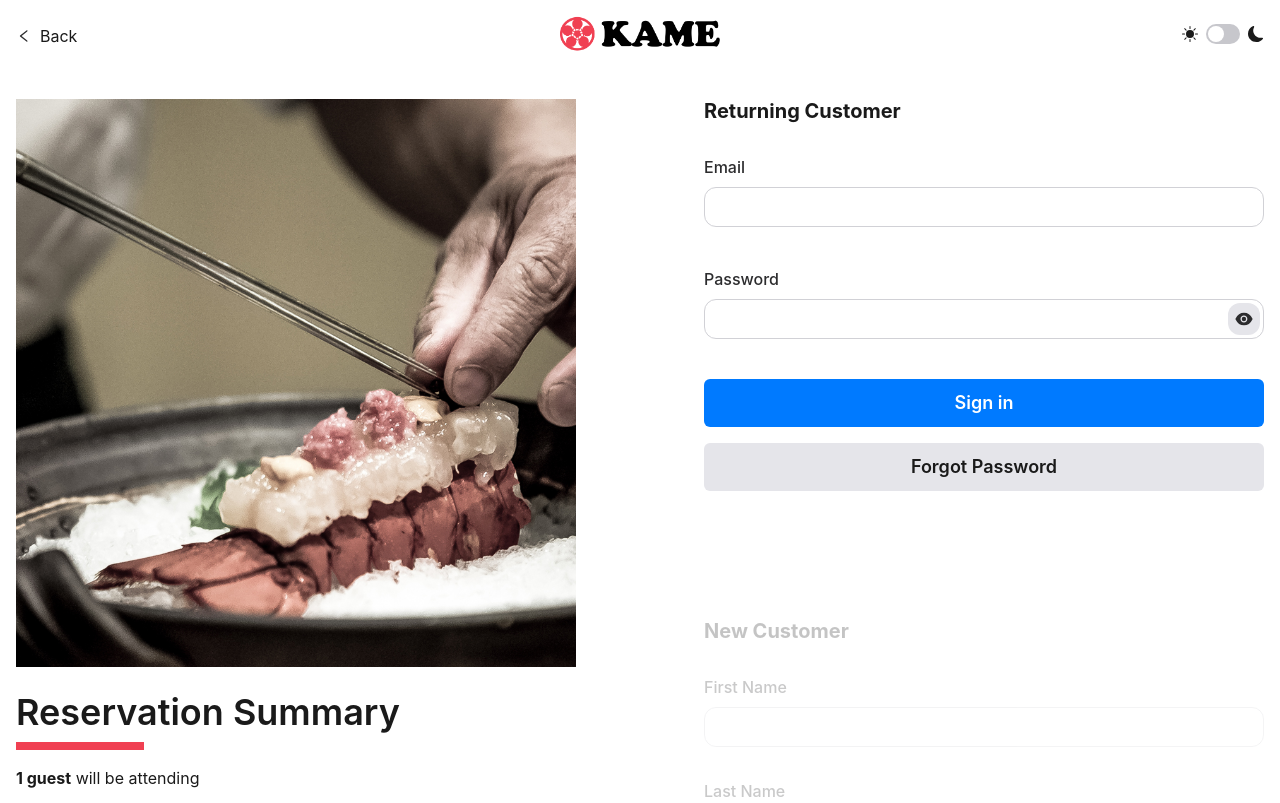
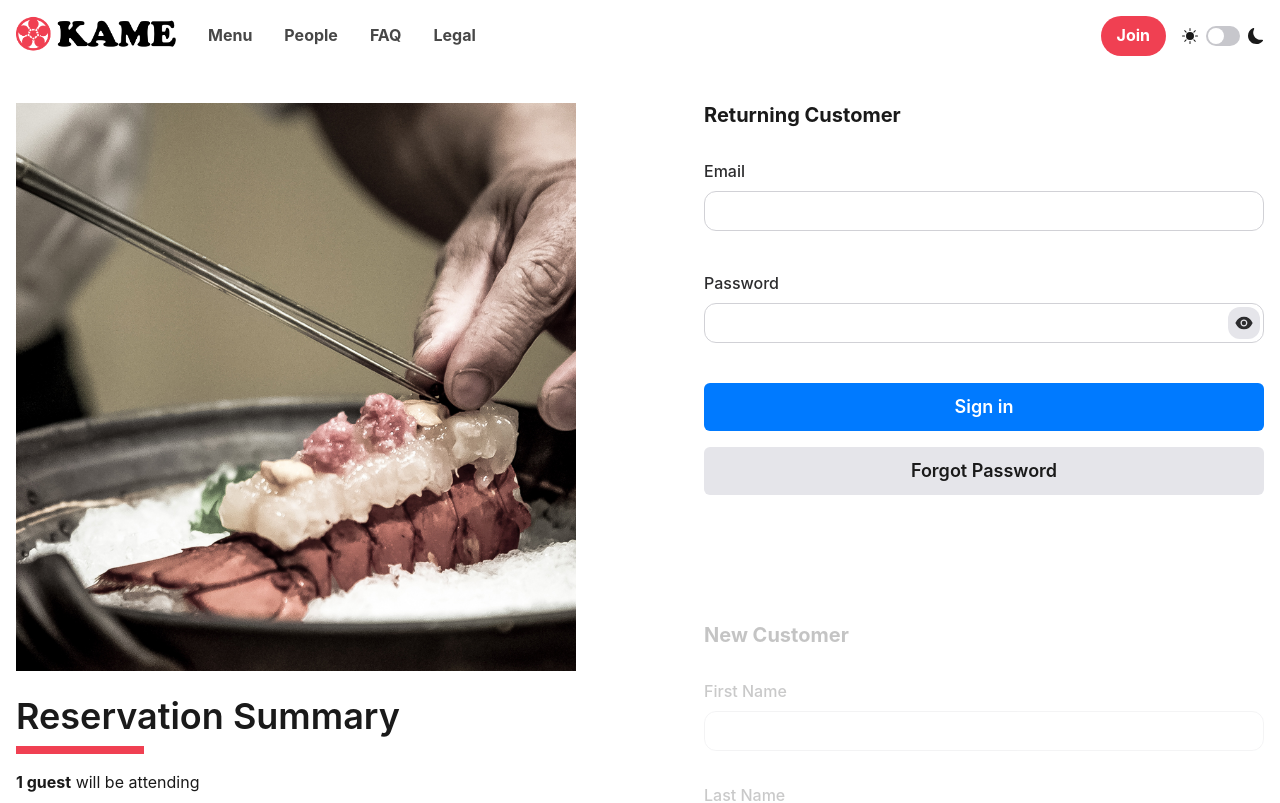
Before and after one commit to j-rockwell/kame, a Next.js app in the folder client/: page /reserve/customer-details in a window 1280 px wide. Shown: the top 803 px of the page. Built offline with nearby package versions, Linux system fonts and the light colour scheme; no server answers.

Commit message:
main/client: navigator rewrite, removed route guards

```diff
--- /dev/null
+++ b/client/src/components/color-mode-toggle/ColorModeToggle.tsx
@@ -0,0 +1,28 @@
+import {BsFillMoonFill, BsFillSunFill} from "react-icons/bs";
+import {useCallback} from "react";
+import {HStack, Icon, Switch, useColorMode} from "@chakra-ui/react";
+
+export const ColorModeToggle = () => {
+  const {colorMode, setColorMode} = useColorMode();
+
+  /**
+   * Toggles the color mode state
+   */
+  const toggleColorMode = useCallback(() => {
+    setColorMode(colorMode === 'light' ? 'dark' : 'light');
+  }, [colorMode, setColorMode]);
+
+  return (
+    <HStack>
+      <Icon as={BsFillSunFill} color={`text.${colorMode}`} />
+      <Switch
+        id={'colormode'}
+        size={'md'}
+        colorScheme={'gray'}
+        isChecked={colorMode === 'dark'}
+        onChange={toggleColorMode}
+      />
+      <Icon as={BsFillMoonFill} color={`text.${colorMode}`} />
+    </HStack>
+  )
+}
--- /dev/null
+++ b/client/src/components/navigation/MobileNavigator.tsx
@@ -0,0 +1,44 @@
+import {getNavigatorData} from "@/data/Navigation";
+import {ColorModeToggle} from "@/components/color-mode-toggle/ColorModeToggle";
+import {Link, Square, Text, VStack, Box, useColorModeValue} from "@chakra-ui/react";
+
+interface IMobileNavigatorProps {
+  isAuthenticated: boolean;
+}
+
+export const MobileNavigator = ({isAuthenticated}: IMobileNavigatorProps) => {
+  const bgColor = useColorModeValue('backgroundAccent.light', 'backgroundAccent.dark');
+  const buttonBgColor = useColorModeValue('gray.200', 'gray.800');
+  const textColor = useColorModeValue('text.light', 'text.dark');
+
+  const entryStyling = {
+    py: '1rem',
+    bgColor: buttonBgColor,
+    borderRadius: 12,
+  }
+
+  return (
+    <VStack
+      position={'absolute'}
+      top={0}
+      left={0}
+      w={'100%'}
+      py={'4rem'}
+      px={'1rem'}
+      bgColor={bgColor}
+      shadow={'xl'}
+      spacing={'1rem'}>
+      {getNavigatorData(isAuthenticated).map(item => (
+        <Link key={item.name} href={item.href} w={'100%'} _hover={{textDecoration: 'none'}}>
+          <Square {...entryStyling}>
+            <Text color={textColor} fontSize={'xl'} fontWeight={'bold'}>{item.name}</Text>
+          </Square>
+        </Link>
+      ))}
+
+      <Box position={'absolute'} bottom={5} right={4}>
+        <ColorModeToggle />
+      </Box>
+    </VStack>
+  );
+}
--- /dev/null
+++ b/client/src/components/navigation/Navigator.tsx
@@ -0,0 +1,135 @@
+import {IScalable} from "@/hooks/Dimensions";
+import {useMemo, useState} from "react";
+import {AiOutlineClose, AiOutlineMenu} from "react-icons/ai";
+import {MobileNavigator} from "@/components/navigation/MobileNavigator";
+import {getNavigatorData} from "@/data/Navigation";
+import {useAuthContext} from "@/context/AuthContext";
+import {ColorModeToggle} from "@/components/color-mode-toggle/ColorModeToggle";
+import Link from "next/link";
+import {AnimatePresence, motion} from "framer-motion";
+import {
+  Center,
+  Image,
+  IconButton,
+  HStack,
+  Text,
+  Flex,
+  Button,
+  useColorMode,
+  useColorModeValue,
+} from "@chakra-ui/react";
+
+interface INavigationProps extends IScalable {
+  viewWidth: number;
+}
+
+export const Navigator = ({viewWidth, isSmallDevice}: INavigationProps) => {
+  const [isExpanded, setExpanded] = useState(false);
+  const {account, isAuthenticated} = useAuthContext();
+  const {colorMode} = useColorMode();
+  const textColor = useColorModeValue('text.light', 'text.dark');
+  const buttonBgColor = 'brand.red';
+  const buttonHoverBgColor = '#ff5768';
+
+  const navigationSpacing = {
+    pt: 4,
+    pb: 3,
+  };
+
+  const logoImageUrl = useMemo(() => {
+    return `/logo-sideways-${colorMode}.png`;
+  }, [colorMode]);
+
+  if (isSmallDevice) {
+    return (
+      <>
+        <AnimatePresence>
+          {isExpanded && (
+            <motion.div
+              initial={{
+                opacity: 0,
+                x: viewWidth,
+              }}
+              animate={{
+                display: 'flex',
+                opacity: 1,
+                x: 0,
+              }}
+              exit={{opacity: 0, x: viewWidth}}
+              style={{
+                position: 'relative',
+                zIndex: 1,
+              }}>
+              <MobileNavigator isAuthenticated={isAuthenticated}/>
+            </motion.div>
+          )}
+        </AnimatePresence>
+
+        <Center w={'100%'} {...navigationSpacing}>
+          <Link href={'/'}>
+            <Image src={logoImageUrl} alt={'kame logo'} w={'10rem'} />
+          </Link>
+
+          <IconButton
+            aria-label={'more options menu'}
+            position={'absolute'}
+            right={2}
+            top={2}
+            p={0}
+            m={0}
+            zIndex={2}
+            size={'lg'}
+            bgColor={'none'}
+            icon={isExpanded ? <AiOutlineClose color={'white'} size={'1.25rem'} /> : <AiOutlineMenu size={'1.25rem'} color={'white'} />}
+            onClick={() => setExpanded(!isExpanded)}
+          />
+        </Center>
+      </>
+    )
+  }
+
+  return (
+    <Flex w={'100%'} py={'1rem'} px={'1rem'}>
+      <Link href={'/'}>
+        <Image src={logoImageUrl} alt={'kame logo'} w={'10rem'} />
+      </Link>
+
+      <HStack spacing={'2rem'} pl={'2rem'}>
+        {/* don't render with auth here, we set it by hand */ getNavigatorData().map(item => (
+          <Link key={item.name} href={item.href} passHref={true}>
+            <Text
+              color={textColor}
+              fontWeight={'bold'}
+              opacity={0.8}
+              _hover={{opacity: 1}}
+              transition={'all ease-in-out 0.2s'}>
+              {item.name}
+            </Text>
+          </Link>
+        ))}
+      </HStack>
+
+      <HStack position={'absolute'} top={4} right={4} spacing={'1rem'}>
+        {isAuthenticated ? (
+          <Text color={textColor}>
+            Welcome back, <b>{account?.first_name}</b>
+          </Text>
+        ) : (
+          <Button
+            bgColor={buttonBgColor}
+            color={'white'}
+            fontWeight={'bold'}
+            size={'md'}
+            borderRadius={'full'}
+            _hover={{
+              bgColor: buttonHoverBgColor,
+            }}>
+            Join
+          </Button>
+        )}
+
+        <ColorModeToggle />
+      </HStack>
+    </Flex>
+  );
+}
--- /dev/null
+++ b/client/src/data/Navigation.ts
@@ -0,0 +1,39 @@
+type NavigationItem = {
+  name: string;
+  href: string;
+}
+
+export function getNavigatorData(auth?: boolean): NavigationItem[] {
+  let result: NavigationItem[] = [];
+
+  // push auth protected endpoints here
+  if (auth) {
+    result.push({
+      name: 'My Account',
+      href: '#'
+    });
+  } // TODO: Do we want to maybe have a separate login page and apply it in an else statement here?
+
+  // push the rest here
+  const items: NavigationItem[] = [
+    {
+      name: 'Menu',
+      href: 'http://www.sushikame.com/#ourmenu',
+    },
+    {
+      name: 'People',
+      href: 'http://www.sushikame.com/#people',
+    },
+    {
+      name: 'FAQ',
+      href: '/about/faq',
+    },
+    {
+      name: 'Legal',
+      href: '/legal',
+    },
+  ];
+
+  result.push(...items);
+  return result;
+}
--- a/client/src/pages/index.tsx
+++ b/client/src/pages/index.tsx
@@ -1,6 +1,6 @@
 import {useCallback, useMemo} from "react";
 import Head from 'next/head'
-import {Navigator} from "@/components/navigation/MainNavigation";
+import {Navigator} from "@/components/navigation/Navigator";
 import {BookingContainer} from "@/components/booking-container/BookingContainer";
 import {useReservationContext} from "@/context/ReservationContext";
 import {BookingContainerHeading} from "@/components/booking-container-heading/BookingContainerHeading";
@@ -77,7 +77,7 @@ export default function Home() {
       </Head>
 
       <main>
-        <Navigator backButton={{text: 'sushikame.com', href: 'sushikame.com'}} />
+        <Navigator viewWidth={width} isSmallDevice={isSmallDevice} isMediumDevice={isMediumDevice} />
         <BookingContainer
           isMediumDevice={isMediumDevice}
           isSmallDevice={isSmallDevice}
--- a/client/src/pages/reserve/customer-details/index.tsx
+++ b/client/src/pages/reserve/customer-details/index.tsx
@@ -1,6 +1,6 @@
 import Head from "next/head";
 import {useCallback, useEffect, useMemo, useState} from "react";
-import {Navigator} from "@/components/navigation/MainNavigation";
+import {Navigator} from "@/components/navigation/Navigator";
 import {useDimensions} from "@/hooks/Dimensions";
 import {createAccount} from "@/requests/Account";
 import {CustomerDetails} from "@/components/customer-details-section/CustomerDetails";
@@ -12,7 +12,7 @@ import {DESKTOP_WIDTH_BREAKPOINT, MOBILE_WIDTH_BREAKPOINT} from "@/util/Constant
 
 export default function Reserve() {
   const {width} = useDimensions();
-  const {account, setAccessToken, setLoadingAccountError} = useAuthContext();
+  const {setAccessToken, setLoadingAccountError} = useAuthContext();
   const [isLoading, setLoading] = useState(false);
 
   /**
@@ -70,15 +70,6 @@ export default function Reserve() {
     });
   }, [setAccessToken, setLoadingAccountError]);
 
-  /**
-   * Redirects if user hit this page while already authenticated
-   */
-  useEffect(() => {
-    if (account) {
-      window.location.href = '/reserve/card-details';
-    }
-  }, [account]);
-
   return (
     <>
       <Head>
@@ -89,7 +80,7 @@ export default function Reserve() {
       </Head>
 
       <main>
-        <Navigator backButton={{text: 'Back', href: '/'}} />
+        <Navigator viewWidth={width} isSmallDevice={isSmallDevice} />
         <CustomerDetails
           isLoading={isLoading}
           onLoginAttempt={onLoginAttempt}
```
Also changed, not shown: client/src/pages/reserve/card-details/index.tsx (+4 -16 lines).
